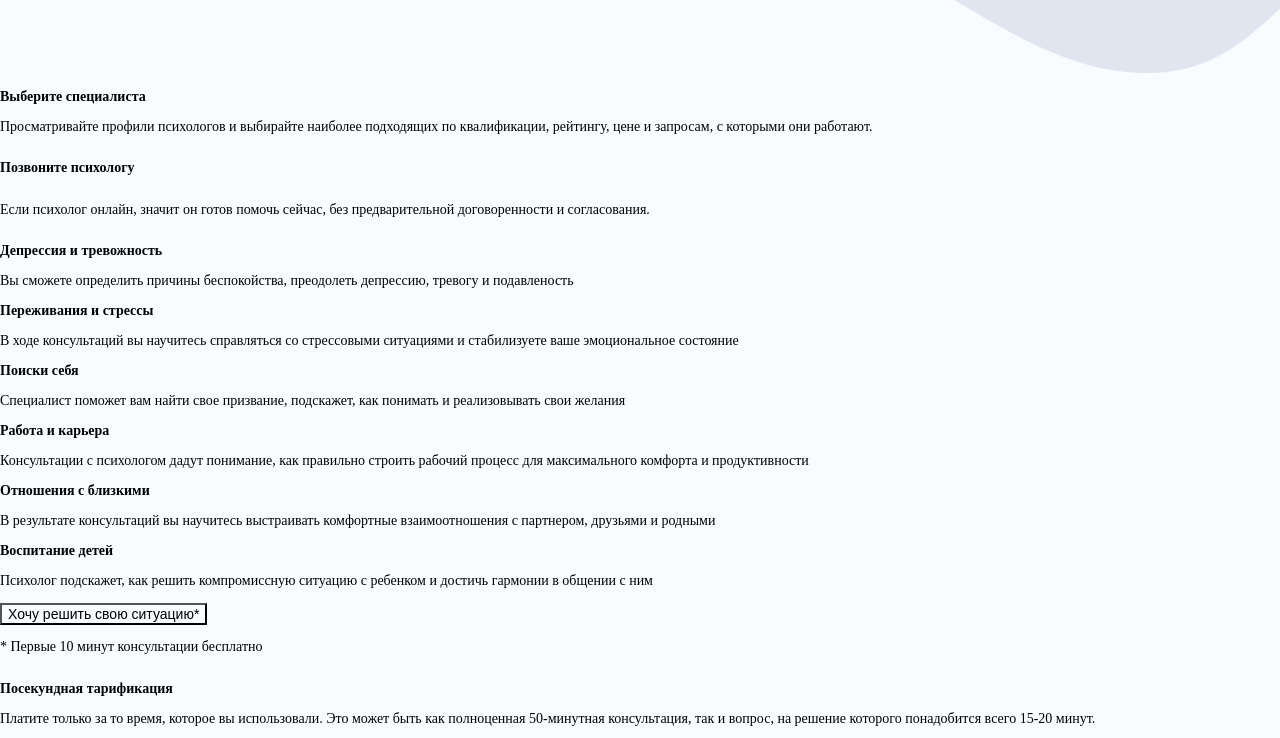
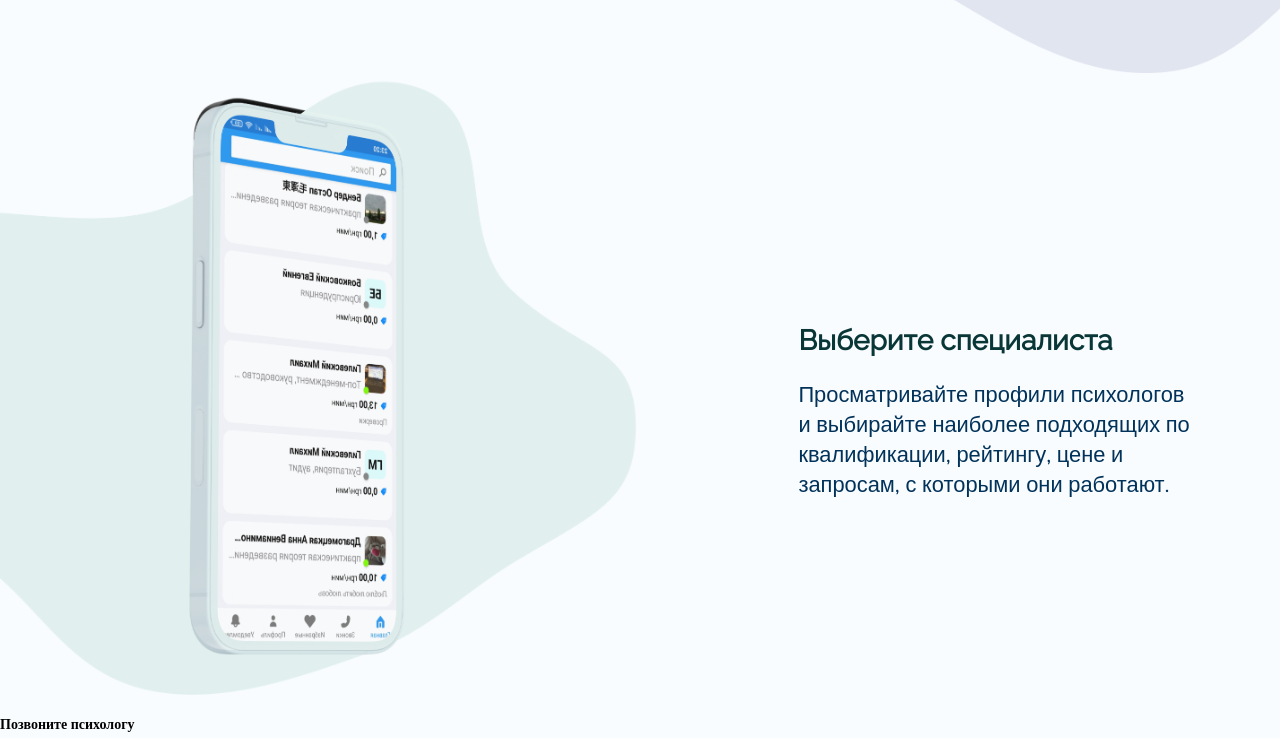
Before and after one commit to nibezo/point-psychology, a plain HTML site: page index.html in a window 1280 px wide. Shown: the part 1181-1919 px from the top of the page. Drawn offline with nearby package versions, Linux system fonts and the light colour scheme; a web font is replaced by a local one.

Commit message:
add psychologist-choice

```diff
--- a/index.html
+++ b/index.html
@@ -57,7 +57,9 @@
             </div>
         </section>
         <section class="psychologist-choice">
-            <div class="left-block"></div>
+            <div class="left-block-2">
+                <img src="src/images/iphone2.png" alt="">
+            </div>
             <div class="choice">
                 <h1>Выберите специалиста</h1>
                 <p>Просматривайте профили психологов
--- a/src/styles/style.css
+++ b/src/styles/style.css
@@ -113,12 +113,14 @@ main {
     position: relative;
     border-radius: 0px 0px 7.5rem 7.5rem;
 }
+
 .demo-video video {
     position: relative;
     left: 0;
     top: 0;
     opacity: 1;
 }
+
 .description {
     margin-left: 15rem;
     display: flex;
@@ -162,18 +164,45 @@ main {
     width: 12.9375rem;
     height: 3.7494rem;
 }
+
 .google-play img {
     width: 12.9375rem;
     height: 3.7494rem;
     margin-left: 1rem;
 }
+
 .right-block img {
     height: 44.625rem;
 }
+
 .psychologist-choice {
+    display: flex;
+    align-items: center;
 }
+
+.psychologist-choice img {
+    height: 44.625rem;
+}
+
 .choice {
+    width: 28.75rem;
+    height: 12.9375rem;
+    margin-left: 11.25rem;
 }
+
+.choice h1 {
+    font-weight: 700;
+    font-family: 'Raleway', sans-serif;
+    font-size: 2rem;
+    color: #093636;
+}
+
+.choice p {
+    font-family: 'Nunito', sans-serif;
+    font-size: 1.5625rem;
+    color: #00325A;
+}
+
 .calling-to-psychologist {
 }
 .inquiries-to-a-psychologist {
```
Also changed, not shown: src/images/iphone2.png (added).
